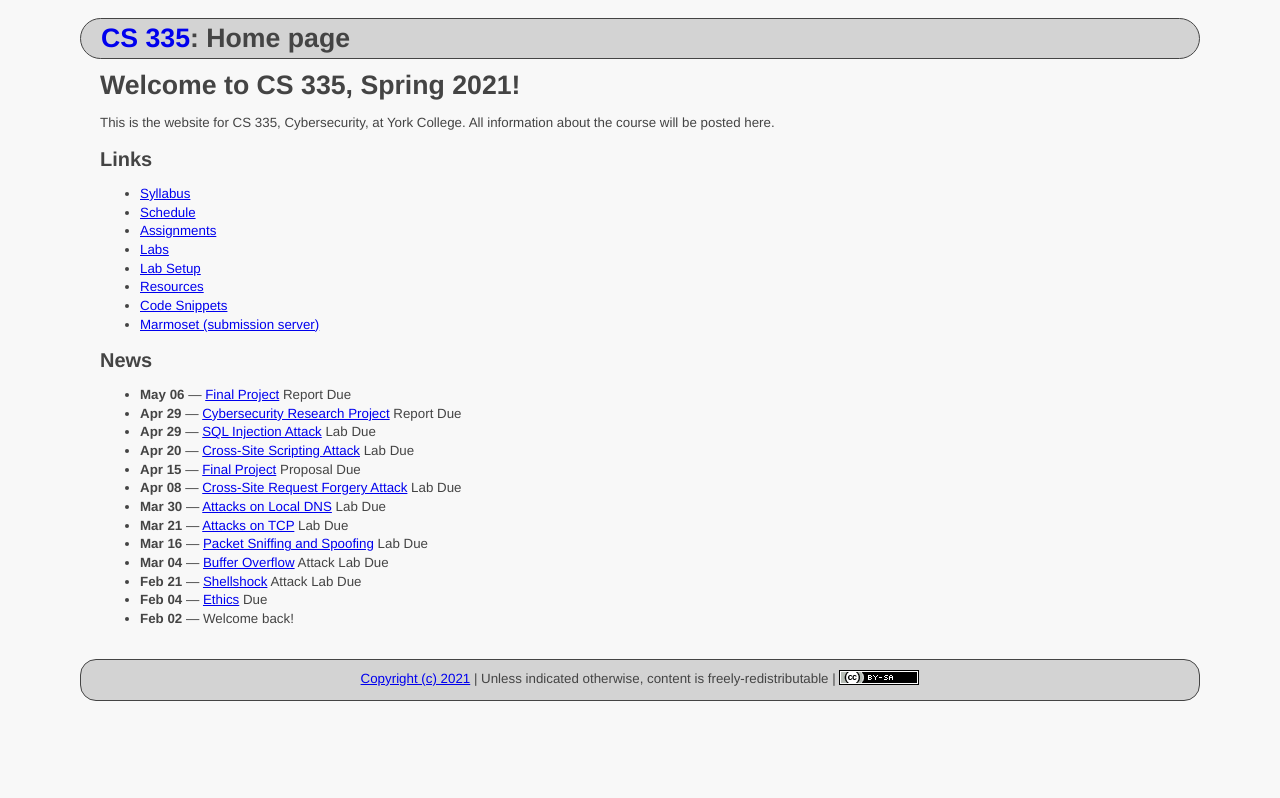
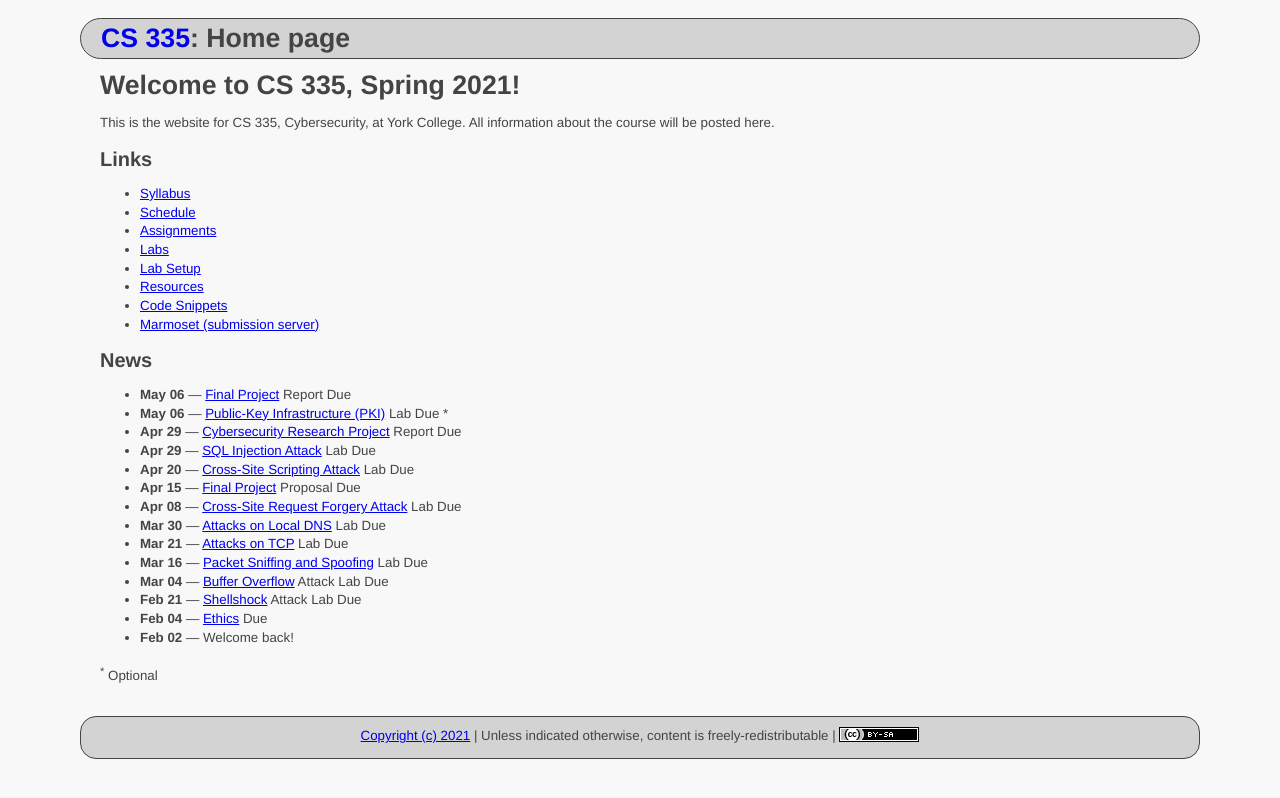
Before and after one commit to ycpcs/cs335-spring2021, a Jekyll site: the page built from index.md, in a window 1280 px wide. Shown: the top 798 px of the page. Built offline with Jekyll 4.4.1, drawn with Linux system fonts in a browser that asks for light colours.

Commit message:
update labs

```diff
--- a/index.md
+++ b/index.md
@@ -36,6 +35,7 @@ This is the website for CS 335, Cybersecurity, at York College. All information
 -->
 
 * **May 06** &mdash; [Final Project](assignments/project.html) Report Due
+* **May 06** &mdash; [Public-Key Infrastructure (PKI)](labs/pki.html) Lab Due *
 * **Apr 29** &mdash; [Cybersecurity Research Project](assignments/cybercrime.html) Report Due
 * **Apr 29** &mdash; [SQL Injection Attack](labs/sql_attack.html) Lab Due
 * **Apr 20** &mdash; [Cross-Site Scripting Attack](labs/xss_attack.html) Lab Due
@@ -48,3 +48,5 @@ This is the website for CS 335, Cybersecurity, at York College. All information
 * **Feb 21** &mdash; [Shellshock](labs/shellshock.html) Attack Lab Due
 * **Feb 04** &mdash; [Ethics](assignments/ethics.html) Due
 * **Feb 02** &mdash; Welcome back!
+
+<sup>*</sup> Optional
```
Also changed, not shown: other parts of index.md (+0 -1 lines), labs/index.md (+1 -4 lines).
